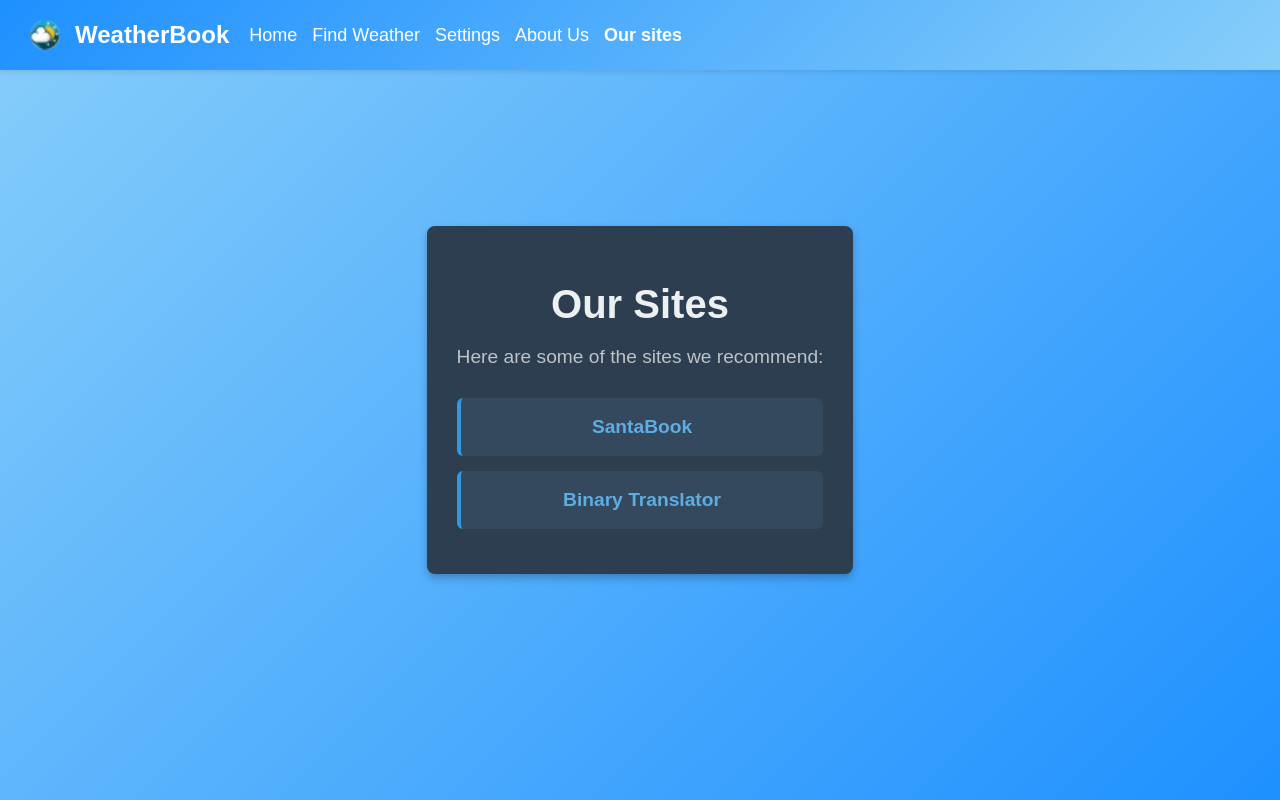
After one commit to ok230111-dev/WeatherBook, a Flask app: page /other_sites in a window 1280 px wide. The commit adds this page. Run offline with Flask 3, Linux system fonts and the light colour scheme.

Commit message:
Update styles and templates

```diff
--- a/app.py
+++ b/app.py
@@ -27,6 +27,10 @@ def find_weather():
 @app.route('/about')
 def about():
     return render_template('about.html')
+
+@app.route('/other_sites')
+def other_sites():
+    return render_template('other_sites.html')
 
 @app.route('/')
 def index():
--- a/static/css/style.css
+++ b/static/css/style.css
@@ -264,7 +264,7 @@ body {
 /* Для екранів ≥900px показуємо лого */
 @media (min-width: 900px) {
     .header .logo a::after {
-        content: 'WeatherBook';
+        /* content: 'WeatherBook'; */
         font-size: 24px;
         font-weight: bold;
         color: white;
@@ -283,7 +283,7 @@ body {
 @media (max-width: 700px) {
     /* Для екранів ≤700px показуємо лого */
     .header .logo a::after {
-        content: 'WeatherBook';
+        /* content: 'WeatherBook'; */
         font-size: 24px;
         font-weight: bold;
         color: white;
@@ -702,3 +702,113 @@ nav a:hover {
     padding: 20px;
     justify-content: center;
 }
+
+
+
+
+
+
+
+
+
+
+.other_sites_container {
+    max-width: 800px;
+    margin: 7% auto;
+    padding: 30px;
+    background-color: #2c3e50;
+    border-radius: 8px;
+    box-shadow: 0 4px 8px rgba(0, 0, 0, 0.25);
+    animation: fadeIn 0.5s ease-in-out;
+}
+
+.other_sites_container h1 {
+    font-size: 2.5rem;
+    font-weight: bold;
+    color: #ecf0f1;
+    text-align: center;
+    margin-bottom: 15px;
+}
+
+.other_sites_container p {
+    font-size: 1.2rem;
+    color: #bdc3c7;
+    text-align: center;
+    margin-bottom: 30px;
+}
+
+.other_sites_container ul {
+    list-style: none;
+    padding: 0;
+    margin: 0;
+}
+
+.other_sites_container li {
+    background-color: #34495e;
+    margin-bottom: 15px;
+    padding: 18px 22px;
+    border-radius: 6px;
+    border-left: 4px solid #3498db;
+    transition: all 0.25s ease;
+}
+
+.other_sites_container li:hover {
+    background-color: #3d566e;
+    transform: translateY(-3px);
+    box-shadow: 0 6px 14px rgba(52, 152, 219, 0.35);
+}
+
+.other_sites_container a {
+    color: #5dade2;
+    text-decoration: none;
+    font-size: 1.2rem;
+    font-weight: bold;
+    display: block;
+}
+
+.other_sites_container a:hover {
+    color: #85c1e9;
+    text-decoration: underline;
+}
+
+/* Адаптивність */
+@media (max-width: 768px) {
+    .other_sites_container {
+        padding: 20px;
+    }
+
+    .other_sites_container h1 {
+        font-size: 2rem;
+    }
+
+    .other_sites_container a {
+        font-size: 1.1rem;
+    }
+}
+
+/* @media (min-width: 700px) {
+    .other_sites_container {
+        padding: 15px;
+        margin: 20px auto; /* ← головне
+    }
+
+    .other_sites_container h1 {
+        font-size: 1.5rem;
+    }
+
+    .other_sites_container a {
+        font-size: 1rem;
+    }
+} */
+
+/* Анімація */
+@keyframes fadeIn {
+    from {
+        opacity: 0;
+        transform: translateY(12px);
+    }
+    to {
+        opacity: 1;
+        transform: translateY(0);
+    }
+}
--- a/static/js/script.js
+++ b/static/js/script.js
@@ -1,5 +1,9 @@
 //Burger
 document.querySelector('.burger').addEventListener('click', function() {
+    this.classList.toggle('active'); //коли клік -> появляється active
+    document.querySelector('.navigation').classList.toggle('open'); //коли 2 клік -> зникає active
+})
+document.querySelector('.burger_city').addEventListener('click', function() {
     this.classList.toggle('active'); //коли клік -> появляється active
     document.querySelector('.navigation').classList.toggle('open'); //коли 2 клік -> зникає active
 })
--- a/templates/base.html
+++ b/templates/base.html
@@ -70,8 +70,8 @@
           </li>
           <li>
             <a
-              href="/about"
-              class="{% if request.endpoint == 'about' %}active{% endif %}"
+              href="/other_sites"
+              class="{% if request.endpoint == 'other_sites' %}active{% endif %}"
               >Our sites</a
             >
           </li>
--- /dev/null
+++ b/templates/other_sites.html
@@ -0,0 +1,13 @@
+{% extends 'base.html' %} {% block title %} Our Sites {% endblock %} {% block
+content %}
+<div class="other_sites_container">
+  <h1>Our Sites</h1>
+  <p>Here are some of the sites we recommend:</p>
+  <ul>
+    <li><a href="https://santabook.pythonanywhere.com/">SantaBook</a></li>
+    <li>
+      <a href="https://alexkucheruk.pythonanywhere.com/">Binary Translator</a>
+    </li>
+  </ul>
+</div>
+{% endblock %}
--- a/templates/weather-of-city.html
+++ b/templates/weather-of-city.html
@@ -63,6 +63,7 @@
         </li>
       </ul>
     </nav>
+
     <!-- Burger -->
     <div class="burger">
       <span></span>
@@ -185,4 +186,5 @@
     <p class="error">{{ error }}</p>
     {% endif %} {% endblock %} {% block style %} {% endblock %}
   </div>
+  <script src="{{ url_for('static', filename='js/script.js') }}"></script>
 </html>
```
